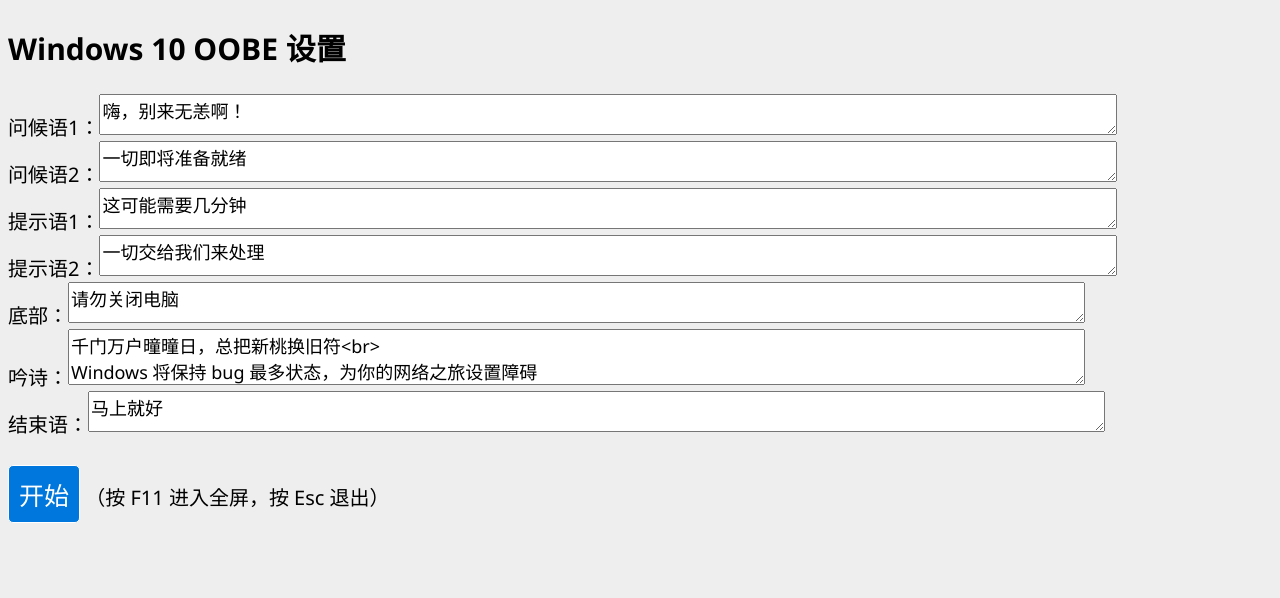
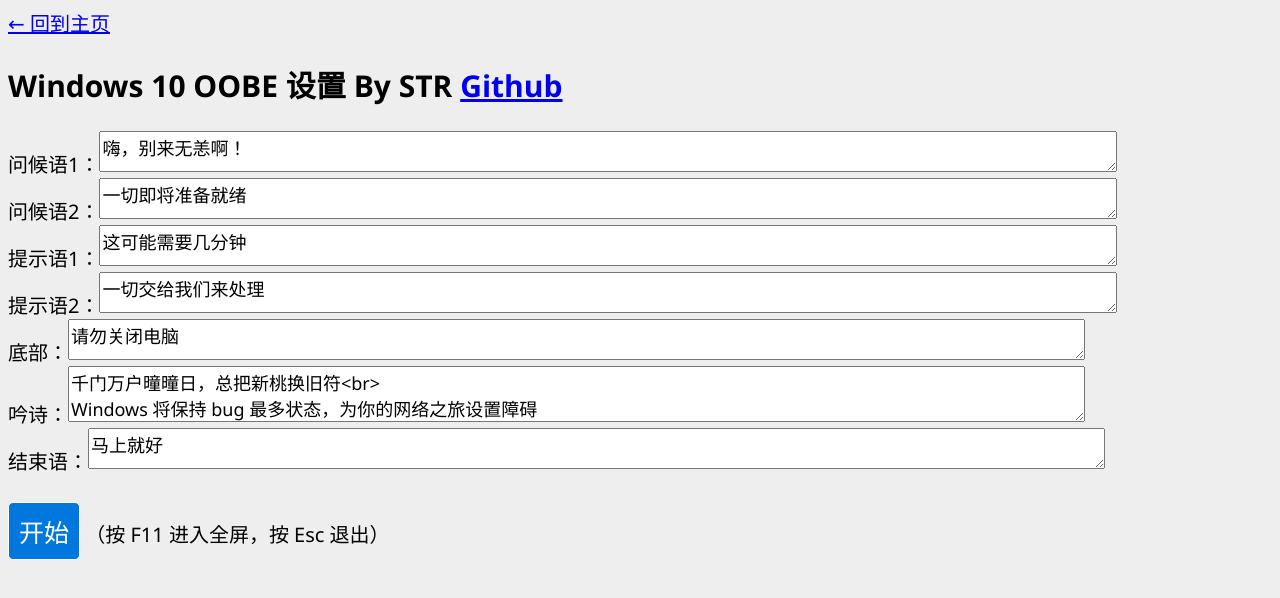
Before and after one commit to suntrise/project, a plain HTML site: page Win10OOBE.html in a window 1280 px wide. Drawn offline with Linux system fonts and the light colour scheme.

Commit message:
Update Win10OOBE.html

```diff
--- a/Win10OOBE.html
+++ b/Win10OOBE.html
@@ -2,7 +2,7 @@
 <html>
 
     <meta charset="UTF-8">
-    <title>Win10 OOBE 设置</title>
+    <title>Window 10 OOBE</title>
 <link rel="stylesheet" type="text/css" href="Win10OOBE.css">
 <head>
 <body>
@@ -14,7 +14,8 @@
 <div id="oobeend"></div>
 </div>
 
-<h2>Windows 10 OOBE 设置</h2>
+<a href="https://suntrise.github.io/">← 回到主页</a>
+<h2>Windows 10 OOBE 设置 By STR <a href="https://github.com/suntrise/project">Github</a></h2>
 问候语1：<textarea id="greets">嗨，别来无恙啊！</textarea><br>
 问候语2：<textarea id="greets1">一切即将准备就绪</textarea><br>
 提示语1：<textarea id="texts1">这可能需要几分钟</textarea><br>
```
